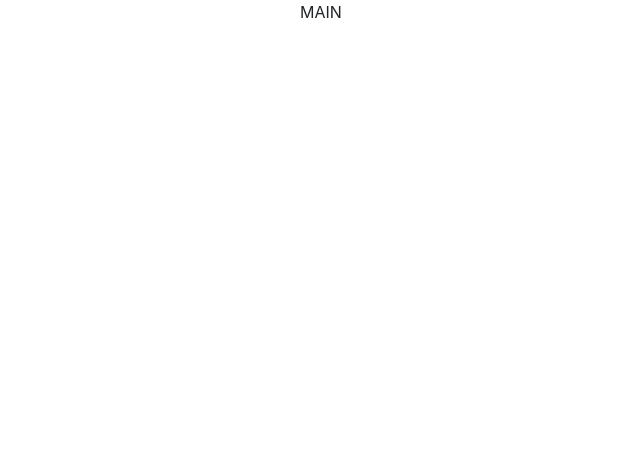
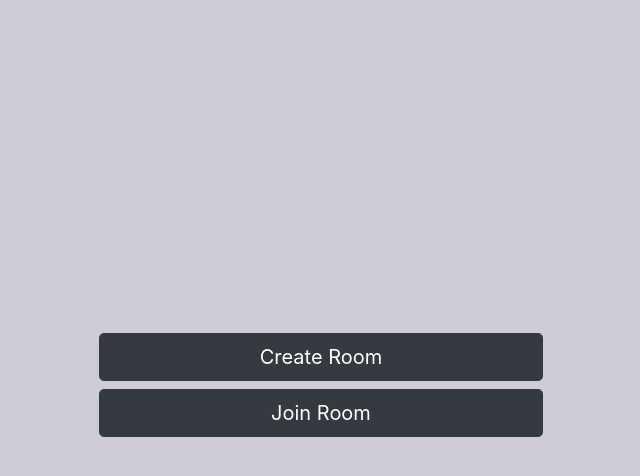
Before and after one commit to bobbyt1997/karoaq, a React app: page / in a window 1280 px wide. Shown: the whole page, without its empty margins (319-959 px from the left). Built offline with nearby package versions, Linux system fonts and the light colour scheme.

Commit message:
Add two buttons on karaoq arrival with initial styling

```diff
--- a/client/components/Main.js
+++ b/client/components/Main.js
@@ -7,8 +7,11 @@ class Main extends React.Component {
 
   render() {
     return (
-      <div className="text-center">
-        MAIN
+      <div className="container">
+        <form>
+          <button className="btn btn-dark btn-lg btn-block">Create Room</button>
+          <button className="btn btn-dark btn-lg btn-block">Join Room</button>
+        </form>
       </div>
     )
   }
--- a/public/index.html
+++ b/public/index.html
@@ -8,6 +8,7 @@
     href="https://stackpath.bootstrapcdn.com/bootstrap/4.5.2/css/bootstrap.min.css"
     integrity="sha384-JcKb8q3iqJ61gNV9KGb8thSsNjpSL0n8PARn9HuZOnIxN0hoP+VmmDGMN5t9UJ0Z"
     crossorigin="anonymous">
+  <link href="./style.css" rel="stylesheet">
   <script defer src="./bundle.js"></script>
   <title>KaraoQ</title>
 </head>
--- a/public/style.css
+++ b/public/style.css
@@ -0,0 +1,7 @@
+body {
+  background-color: #CFCCD6;
+}
+
+form {
+  padding: 30%;
+}
```
